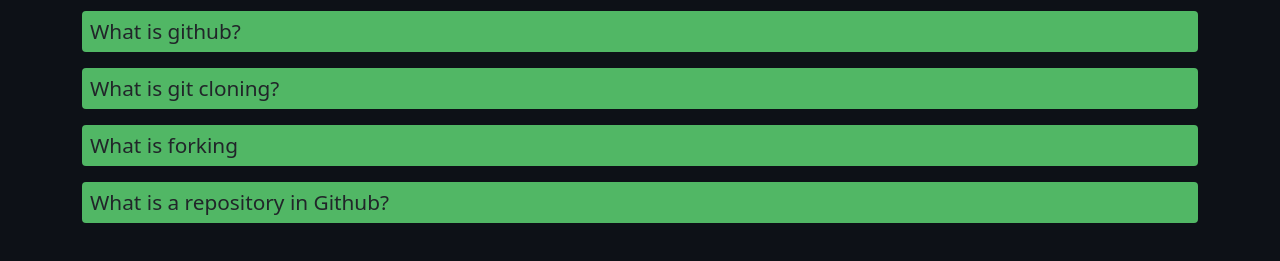
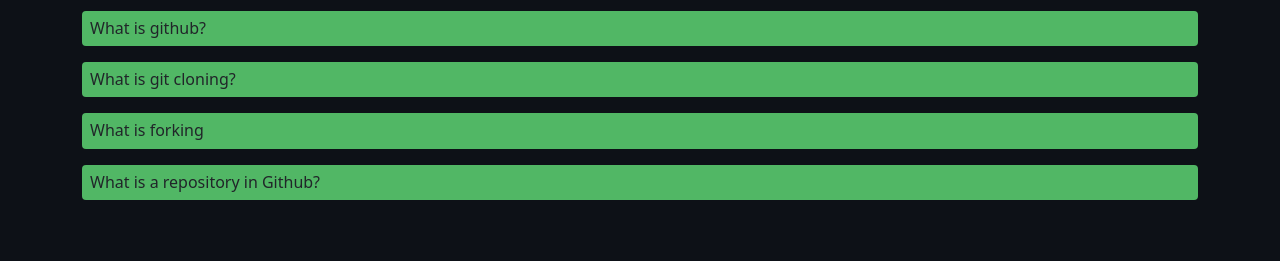
Before and after one commit to shreyastechv/jquery-accordion, a plain HTML site: page without-plugin/index.html in a window 1280 px wide. Shown: the part 53-314 px from the top of the page. Drawn offline with Linux system fonts and the light colour scheme.

Commit message:
Minor css tweaks

```diff
--- a/without-plugin/css/styles.css
+++ b/without-plugin/css/styles.css
@@ -8,6 +8,5 @@ h1 {
 
 #accordion h3 {
 	background-color: #51b765;
-	font-size: 1.3rem;
-	font-weight: 400;
+	font-size: 1rem;
 }
--- a/without-plugin/index.html
+++ b/without-plugin/index.html
@@ -14,7 +14,7 @@
 		<div class="container">
 			<h1>Introduction to Github</h1>
 			<div id="accordion">
-				<h3 class="rounded-top-1 rounded-bottom-1 p-2 mt-3 mb-0">What is github?</h3>
+				<h3 class="rounded-top-1 rounded-bottom-1 fw-normal p-2 mt-3 mb-0">What is github?</h3>
 				<div class="rounded-bottom-1 bg-white p-2 mt-0">
 					<p>
 						Github is a developer platform that allows developers to create, store,
@@ -24,7 +24,7 @@
 						Headquartered in California, it has been a subsidiary of Microsoft since 2018.
 					</p>
 				</div>
-				<h3 class="rounded-top-1 rounded-bottom-1 p-2 mt-3 mb-0">What is git cloning?</h3>
+				<h3 class="rounded-top-1 rounded-bottom-1 fw-normal p-2 mt-3 mb-0">What is git cloning?</h3>
 				<div class="rounded-bottom-1 bg-white p-2 mt-0">
 					<p>
 						You can clone a repository from GitHub.com to your local computer, or to a
@@ -34,7 +34,7 @@
 						create a codespace.
 					</p>
 				</div>
-				<h3 class="rounded-top-1 rounded-bottom-1 p-2 mt-3 mb-0">What is forking</h3>
+				<h3 class="rounded-top-1 rounded-bottom-1 fw-normal p-2 mt-3 mb-0">What is forking</h3>
 				<div class="rounded-bottom-1 bg-white p-2 mt-0">
 					<p>
 						A fork is a new repository that shares code and visibility settings with the
@@ -53,7 +53,7 @@
 						<li>Submit a pull request to the project owner.</li>
 					</ul>
 				</div>
-				<h3 class="rounded-top-1 rounded-bottom-1 p-2 mt-3 mb-0">What is a repository in Github?</h3>
+				<h3 class="rounded-top-1 rounded-bottom-1 fw-normal p-2 mt-3 mb-0">What is a repository in Github?</h3>
 				<div class="rounded-bottom-1 bg-white p-2 mt-0">
 					<p>
 						A repository is the most basic element of GitHub. It's a place where you can
```
